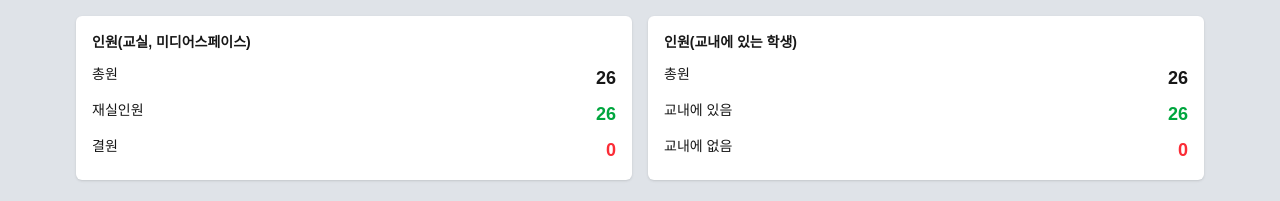
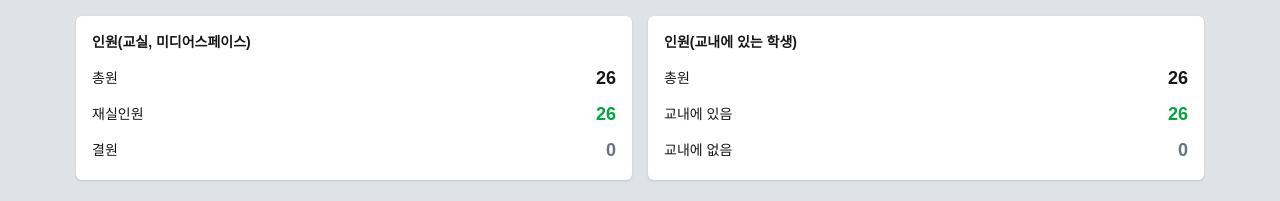
Before and after one commit to hdu0909090909/bukil-status-system, a Next.js app: page /teacher in a window 1280 px wide. Shown: the part 659-860 px from the top of the page. Built offline with nearby package versions, Linux system fonts and the light colour scheme.

Commit message:
지온아 그만 자

```diff
--- a/app/teacher/TeacherPageInner.tsx
+++ b/app/teacher/TeacherPageInner.tsx
@@ -43,7 +43,6 @@ const TIME_SLOTS = ["8교시", "야간 1차시", "야간 2차시"] as const;
 type DayKey = (typeof DAYS)[number]["key"];
 type TimeSlot = (typeof TIME_SLOTS)[number];
 
-// 학번순 정렬
 const sortById = <T extends { id: string }>(list: T[]) =>
   [...list].sort((a, b) => Number(a.id) - Number(b.id));
 
@@ -57,10 +56,9 @@ export default function TeacherPage() {
   const [tab, setTab] = useState<"status" | "schedule">("status");
   const [students, setStudents] = useState<Student[]>([]);
   const [loading, setLoading] = useState(true);
-  // ✅ 지금 업데이트 중인 학생들
-  const [pendingIds, setPendingIds] = useState<Set<string>>(new Set());
+  const [isMutating, setIsMutating] = useState(false); // ✅ 수정 중 여부
 
-  // 최초 로드
+  // 최초 1회 로드
   useEffect(() => {
     const load = async () => {
       const res = await fetch("/api/students", { cache: "no-store" });
@@ -74,28 +72,22 @@ export default function TeacherPage() {
   // 상태 탭일 때만 폴링
   useEffect(() => {
     if (tab !== "status") return;
+
     let stop = false;
 
     const tick = async () => {
+      // ✅ 지금 누가 수정 중이면 이번 턴은 스킵
+      if (isMutating) return;
+
       const res = await fetch("/api/students", { cache: "no-store" });
       if (!res.ok) return;
       const data: Student[] = await res.json();
-
       if (!stop) {
-        // ✅ pending 중인 애는 덮어쓰지 않음
-        setStudents((prev) => {
-          const prevById = new Map(prev.map((s) => [s.id, s]));
-          const merged = data.map((s) => {
-            if (pendingIds.has(s.id)) {
-              return prevById.get(s.id) ?? s;
-            }
-            return s;
-          });
-          return sortById(merged);
-        });
+        setStudents(sortById(data));
       }
     };
 
+    // 첫 번째 한 번
     tick();
     const t = setInterval(tick, 1000);
 
@@ -103,7 +95,7 @@ export default function TeacherPage() {
       stop = true;
       clearInterval(t);
     };
-  }, [tab, pendingIds]);
+  }, [tab, isMutating]);
 
   // 한 번에 PATCH
   const bulkUpdate = async (
@@ -111,67 +103,57 @@ export default function TeacherPage() {
       Partial<Pick<Student, "status" | "reason" | "approved">> & { id: string }
     >
   ) => {
-    // ✅ 0) 지금 수정 중이라고 표시
-    setPendingIds((prev) => {
-      const next = new Set(prev);
-      updates.forEach((u) => next.add(u.id));
-      return next;
-    });
+    // ✅ 폴링 잠깐 멈춤
+    setIsMutating(true);
 
-    // 1) 낙관적 업데이트
+    // 1) 화면 먼저 적용
     setStudents((prev) => {
       const map = new Map(prev.map((s) => [s.id, s]));
       for (const u of updates) {
         const old = map.get(u.id);
-        if (old) map.set(u.id, { ...old, ...u });
+        if (old) {
+          map.set(u.id, { ...old, ...u });
+        }
       }
       return sortById(Array.from(map.values()));
     });
 
-    // 2) 서버
+    // 2) 서버 반영
     await fetch("/api/students", {
       method: "PATCH",
       headers: { "Content-Type": "application/json" },
       body: JSON.stringify(updates),
     });
 
-    // 3) 확정
+    // 3) 서버 최신값으로 한 번 더 맞춰줌
     const res = await fetch("/api/students", { cache: "no-store" });
     if (res.ok) {
       const latest: Student[] = await res.json();
       setStudents(sortById(latest));
     }
 
-    // ✅ 4) pending 해제
-    setPendingIds((prev) => {
-      const next = new Set(prev);
-      updates.forEach((u) => next.delete(u.id));
-      return next;
-    });
+    // ✅ 다시 폴링 켜기
+    setIsMutating(false);
   };
 
   const saveStudent = async (id: string, updates: Partial<Student>) => {
     await bulkUpdate([{ id, ...updates }]);
   };
 
-  // 일괄 재실
   const resetAllToPresent = async () => {
     await bulkUpdate(
       students.map((s) => ({ id: s.id, status: "재실", reason: "" }))
     );
   };
 
-  // 일괄 허가
   const approveAll = async () => {
     await bulkUpdate(students.map((s) => ({ id: s.id, approved: true })));
   };
 
-  // 일괄 불허가
   const disapproveAll = async () => {
     await bulkUpdate(students.map((s) => ({ id: s.id, approved: false })));
   };
 
-  // 귀가/외출 제외 재실
   const resetAllExceptOut = async () => {
     await bulkUpdate(
       students
@@ -184,7 +166,6 @@ export default function TeacherPage() {
     router.push("/");
   };
 
-  // 인원 카드
   const total = students.length;
   const inClassOrMedia = students.filter(
     (s) => s.status === "재실" || s.status === "미디어스페이스"
@@ -380,19 +361,23 @@ export default function TeacherPage() {
                 <div className="text-sm font-semibold mb-1">
                   인원(교실, 미디어스페이스)
                 </div>
-                <div className="flex justify-between text-sm">
+                <div className="flex justify-between text-sm items-center">
                   <span>총원</span>
                   <span className="font-bold text-lg">{total}</span>
                 </div>
-                <div className="flex justify-between text-sm">
+                <div className="flex justify-between text-sm items-center">
                   <span>재실인원</span>
                   <span className="font-bold text-lg text-green-600">
                     {inClassOrMedia}
                   </span>
                 </div>
-                <div className="flex justify-between text-sm">
+                <div className="flex justify-between text-sm items-center">
                   <span>결원</span>
-                  <span className="font-bold text-lg text-red-500">
+                  <span
+                    className={`font-bold text-lg ${
+                      outClassOrMedia === 0 ? "text-gray-500" : "text-red-500"
+                    }`}
+                  >
                     {outClassOrMedia}
                   </span>
                 </div>
@@ -402,19 +387,23 @@ export default function TeacherPage() {
                 <div className="text-sm font-semibold mb-1">
                   인원(교내에 있는 학생)
                 </div>
-                <div className="flex justify-between text-sm">
+                <div className="flex justify-between text-sm items-center">
                   <span>총원</span>
                   <span className="font-bold text-lg">{total}</span>
                 </div>
-                <div className="flex justify-between text-sm">
+                <div className="flex justify-between text-sm items-center">
                   <span>교내에 있음</span>
                   <span className="font-bold text-lg text-green-600">
                     {inCampus}
                   </span>
                 </div>
-                <div className="flex justify-between text-sm">
+                <div className="flex justify-between text-sm items-center">
                   <span>교내에 없음</span>
-                  <span className="font-bold text-lg text-red-500">
+                  <span
+                    className={`font-bold text-lg ${
+                      outCampus === 0 ? "text-gray-500" : "text-red-500"
+                    }`}
+                  >
                     {outCampus}
                   </span>
                 </div>
@@ -430,7 +419,7 @@ export default function TeacherPage() {
 }
 
 /* ──────────────────────────────── */
-/* 스케줄러 탭 (ON/OFF 포함) */
+/* 스케줄러 탭 */
 /* ──────────────────────────────── */
 function SchedulerTab({ onApplied }: { onApplied?: () => void }) {
   const [day, setDay] = useState<DayKey>("mon");
@@ -441,7 +430,7 @@ function SchedulerTab({ onApplied }: { onApplied?: () => void }) {
   const [loading, setLoading] = useState(false);
   const [schedEnabled, setSchedEnabled] = useState(true);
 
-  // 스케줄러 상태 가져오기
+  // 스케줄러 ON/OFF 상태
   useEffect(() => {
     const loadState = async () => {
       const res = await fetch("/api/scheduler/state", { cache: "no-store" });
@@ -518,7 +507,9 @@ function SchedulerTab({ onApplied }: { onApplied?: () => void }) {
   };
 
   const setAllNoChange = () => {
-    setRows((prev) => prev.map((r) => ({ ...r, status: "변경안함", reason: "" })));
+    setRows((prev) =>
+      prev.map((r) => ({ ...r, status: "변경안함", reason: "" }))
+    );
   };
 
   const fillFromCurrent = async () => {
@@ -572,7 +563,6 @@ function SchedulerTab({ onApplied }: { onApplied?: () => void }) {
   return (
     <div className="bg-white border border-gray-300 rounded-md p-3 flex flex-col gap-3">
       <div className="flex flex-wrap gap-2 items-center">
-        {/* 요일 버튼 */}
         <div className="flex gap-1">
           {DAYS.map((d) => (
             <button
@@ -587,7 +577,6 @@ function SchedulerTab({ onApplied }: { onApplied?: () => void }) {
           ))}
         </div>
 
-        {/* 시간 버튼 */}
         <div className="flex gap-1 ml-2">
           {TIME_SLOTS.map((t) => (
             <button
@@ -602,9 +591,7 @@ function SchedulerTab({ onApplied }: { onApplied?: () => void }) {
           ))}
         </div>
 
-        {/* 오른쪽 버튼들 */}
         <div className="ml-auto flex gap-2 items-center">
-          {/* 스케줄러 on/off */}
           <button
             onClick={toggleScheduler}
             className={`px-3 py-1 text-sm rounded ${
```
